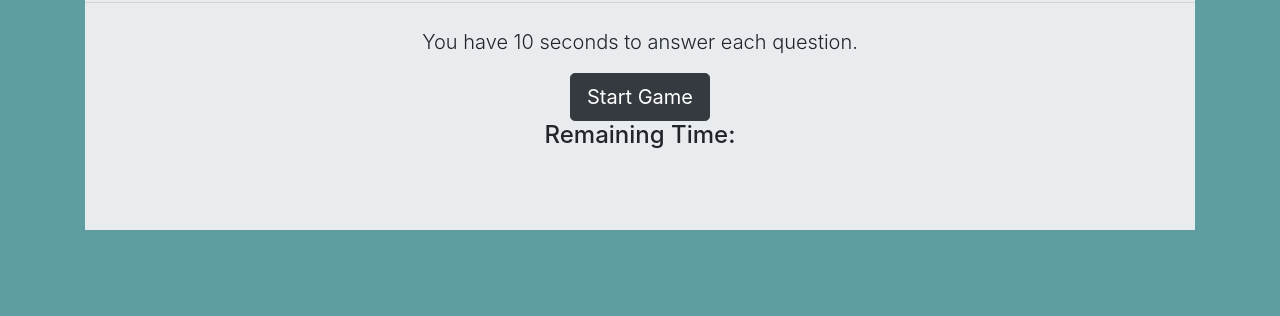
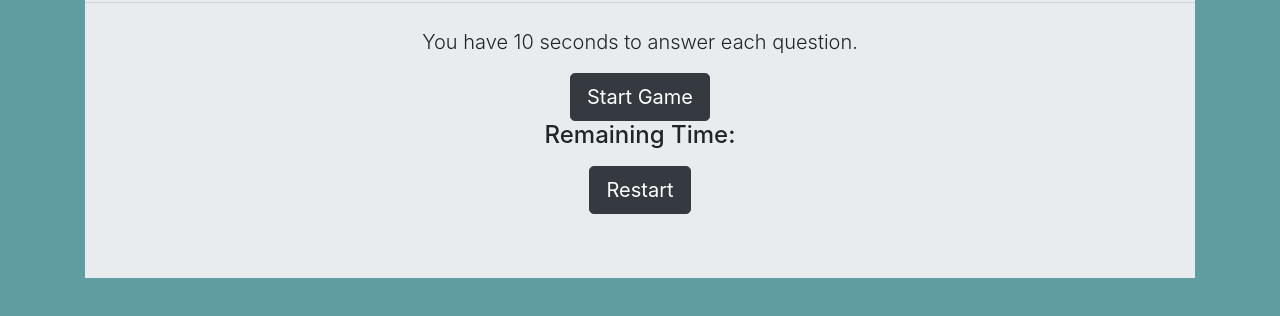
Before and after one commit to mezamic000/TriviaGame, a plain HTML site: page index.html in a window 1280 px wide. Shown: the part 234-550 px from the top of the page. Drawn offline with nearby package versions, Linux system fonts and the light colour scheme.

Commit message:
added html elements with ID's and css/bootstrap

```diff
--- a/index.html
+++ b/index.html
@@ -38,6 +38,9 @@
 				<div class="row">
 					<h3 id="choices"></h3>
 				</div>
+				<div id="restartBtn">
+					<button class="btn btn-dark btn-lg" role="button">Restart</button>
+				</div>
 			</div>
 		</div>
 		<script
```
